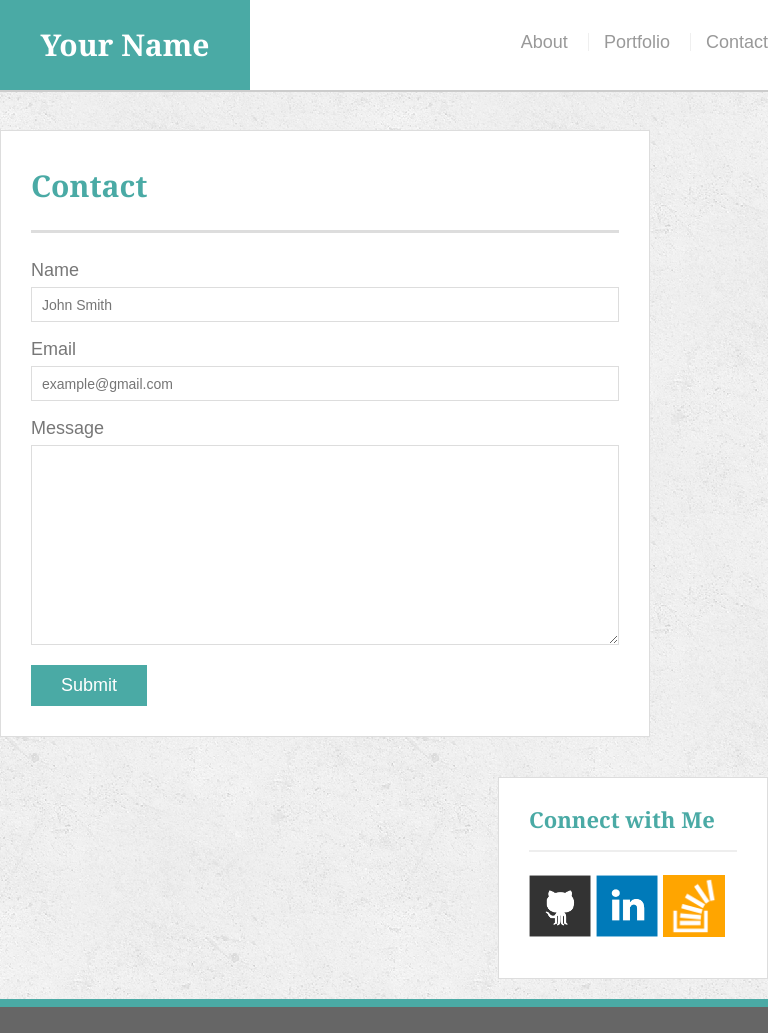
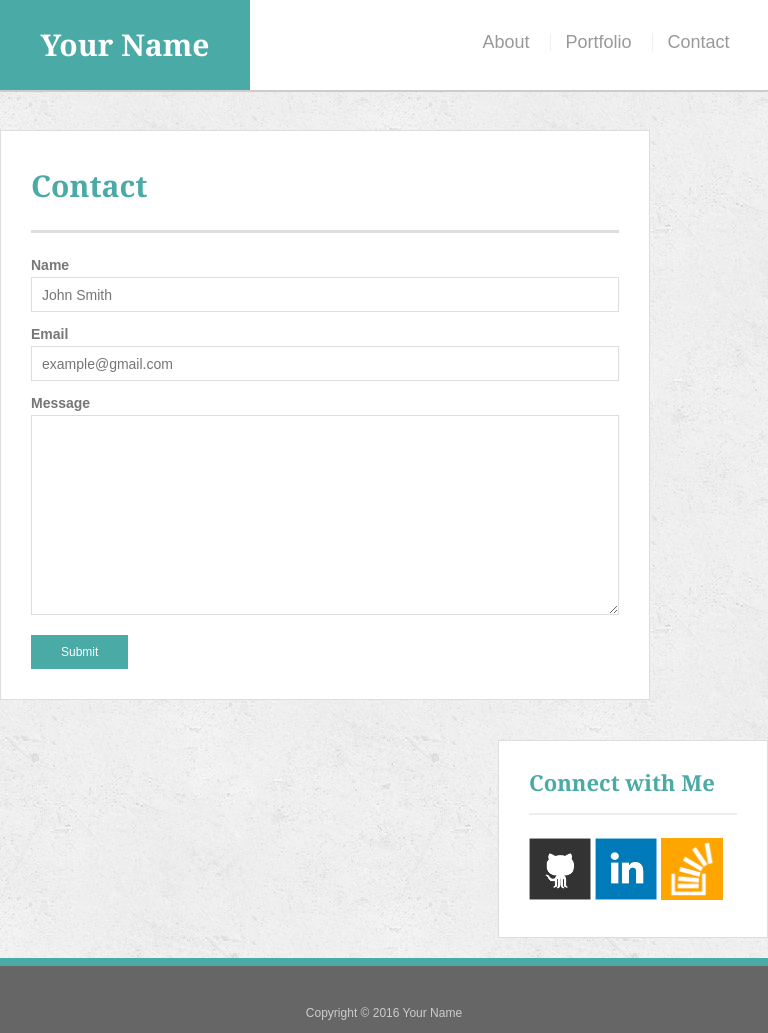
Before and after one commit to kjaneem/Responsive-Portfolio, a plain HTML site: page contact.html in a window 768 px wide. Shown: the top 1033 px of the page. Drawn offline with nearby package versions, Linux system fonts and the light colour scheme.

Commit message:
more changes

```diff
--- a/assets/css/style.css
+++ b/assets/css/style.css
@@ -236,7 +236,7 @@ textarea {
 
 input[type=submit] {
   padding: 10px 30px;
-  font-size: 18px;
+  font-size: 12px;
   color: #fff;
   cursor: pointer;
   background: #4aaaa5;
@@ -253,6 +253,8 @@ input[type=submit] {
 }
 */
 
+/* About Me Page - Media Queries */
+
 @media only screen and (max-width: 640px) {
 
     #logo,
@@ -264,7 +266,7 @@ input[type=submit] {
     .sidebar,
     #connect,
     footer     {
-                width: 100%;
+      width: 100%;
     }
 
     #masthead {
@@ -296,13 +298,26 @@ input[type=submit] {
 
 }
 
-@media only screen and (max-width: 760px) and (min-width: 641px) {
+@media only screen and (max-width: 768px) and (min-width: 641px) {
 
     masthead,
-    img,
     p,
     footer     {
-                width: 100%
+      width: 100%
+    }
+
+    nav {
+      margin-right: 5%;
+    }
+
+    #main-container {
+      font-size: 14px;
+      font-weight: bold;
+      line-height: 24px;
+    }
+
+    img.auth-image {
+      width: 50%;
     }
 
 }
--- a/contact.html
+++ b/contact.html
@@ -6,6 +6,9 @@
   <title>Contact | Your Name</title>
   <link rel="stylesheet" type="text/css" href="assets/css/reset.css">
   <link rel="stylesheet" type="text/css" href="assets/css/style.css">
+
+    <!-- included viewport meta tag in support of media queries -->
+  <meta name="viewport" content="width=device-width, initial-scale=1.0">
 </head>
 
 <body>
```
Also changed, not shown: portfolio.html (+4 -0 lines).
